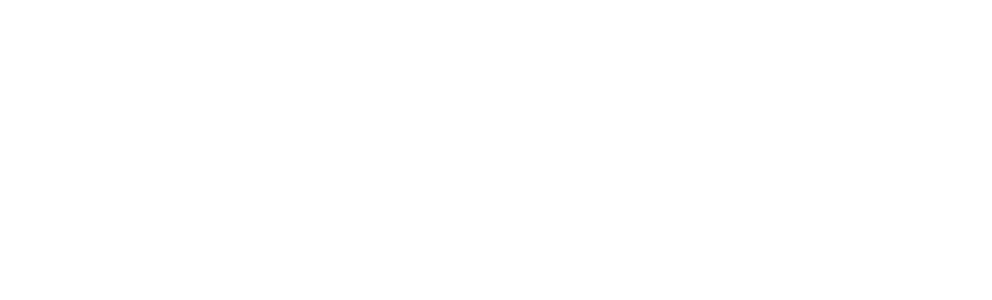
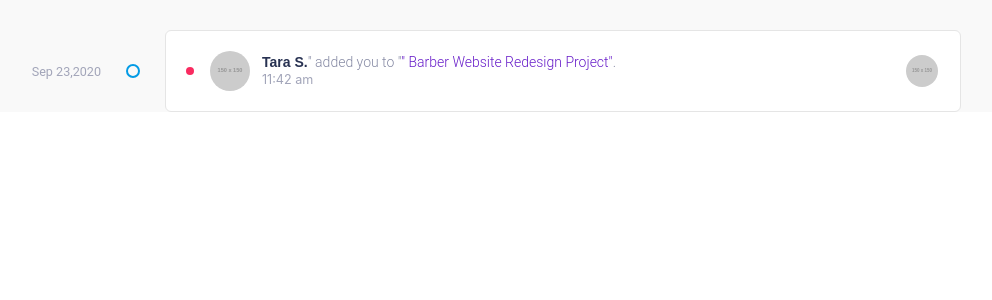
Before and after one commit to ridaarif98/groflex, a React (Create React App) app: page / in a window 1280 px wide. Shown: the top 300 px of the page, without its empty margins (149-1141 px from the left). Built offline with nearby package versions, Linux system fonts and the light colour scheme.

Commit message:
Create admin notificaion file and create a notification

```diff
--- /dev/null
+++ b/src/AdminNotifications.js
@@ -0,0 +1,43 @@
+function AdminNotifications() {
+    return (
+      <div className="timeline-wrapper">
+        <div className="timeline-header"></div>
+        <div className="timeline-wrapper-inner">
+            <div className="timeline-container">
+                <div className="timeline-item is-unread">
+                    <div className="date">
+                        <span>Sep 23,2020</span>
+                    </div>
+                    <div className="dot is-info"></div>
+                    <div className="content-wrap">
+                        <div className="content-box">
+                            <div className="status"></div>
+                            <div className="h-avatar">
+                              <img class="avatar" src="https://via.placeholder.com/150x150" data-demo-src="assets/img/avatars/photos/13.jpg" alt="" data-user-popover="6" />
+                            </div>
+                            <div className="box-text">
+                                <div className="meta-text">
+                                    <p>
+                                        <span>Tara S.</span>
+                                        " added you to "
+                                        <a href="#">" Barber Website Redesign Project"</a>
+                                        .
+                                    </p>
+                                    <span>11:42 am</span>
+                                </div>
+                                <div class="box-end">
+                                    <div class="h-avatar is-small">
+                                        <img class="avatar" src="https://via.placeholder.com/150x150" data-demo-src="assets/img/avatars/photos/8.jpg" alt="" data-user-popover="3" />
+                                    </div>
+                                </div>
+                            </div>
+                        </div>
+                    </div>
+                </div>
+            </div>
+        </div>
+      </div>
+    );
+}
+
+export default AdminNotifications;
--- a/src/App.js
+++ b/src/App.js
@@ -1,9 +1,12 @@
+import AdminNotifications from "./AdminNotifications";
+
 function App() {
   return (
     <div className="App">
       <header className="App-header">
         <navbar></navbar>
       </header>
+      <AdminNotifications />
     </div>
   );
 }
```
